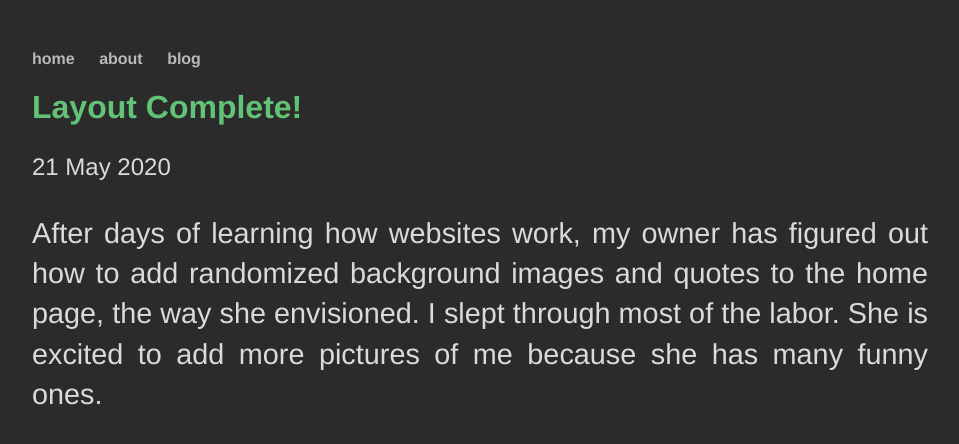
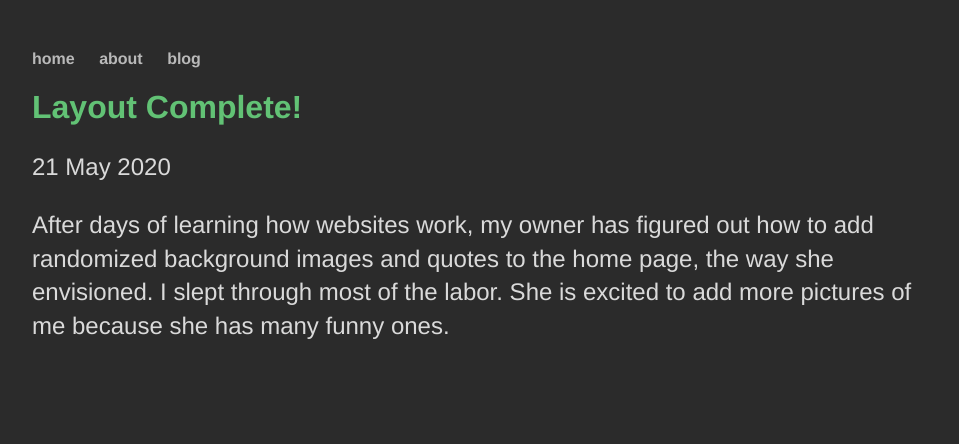
Before and after one commit to luckielogic/luckielogic.github.io, a Jekyll site: the page built from _posts/2020-05-21-main-layout-done.md, in a window 1280 px wide. Shown: the top 444 px of the page, without its empty margins (18-977 px from the left). Built offline with Jekyll 4.4.1, drawn with Linux system fonts in a browser that asks for light colours.

Commit message:
Update post.html

```diff
--- a/_layouts/post.html
+++ b/_layouts/post.html
@@ -4,6 +4,8 @@ layout: default
 <h1>{{ page.title }}</h1>
 <p class="meta">{{ page.date | date_to_string }}</p>
 
-<div class="post">
-  {{ content }}
+<div>
+  <p class="post">
+    {{ content }}
+  </p>
 </div>
```
